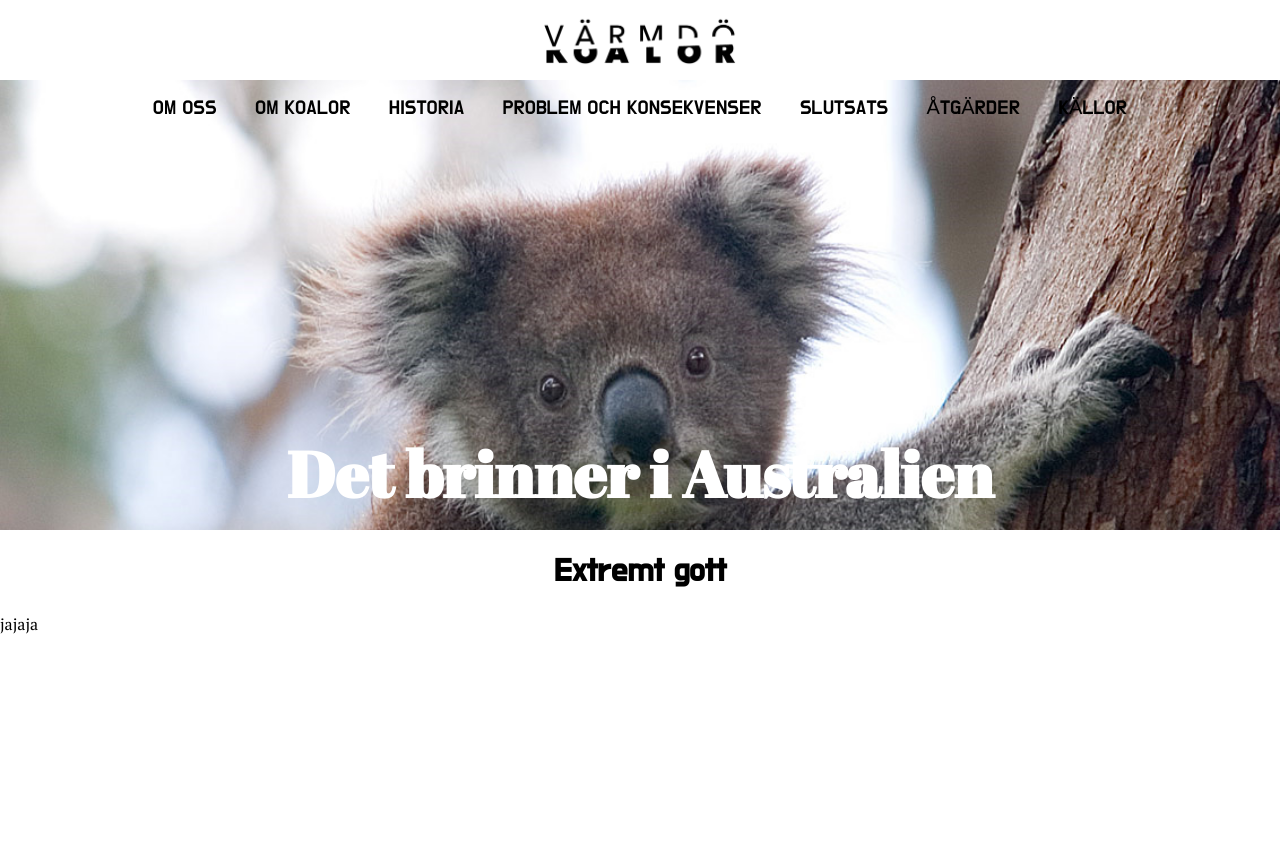
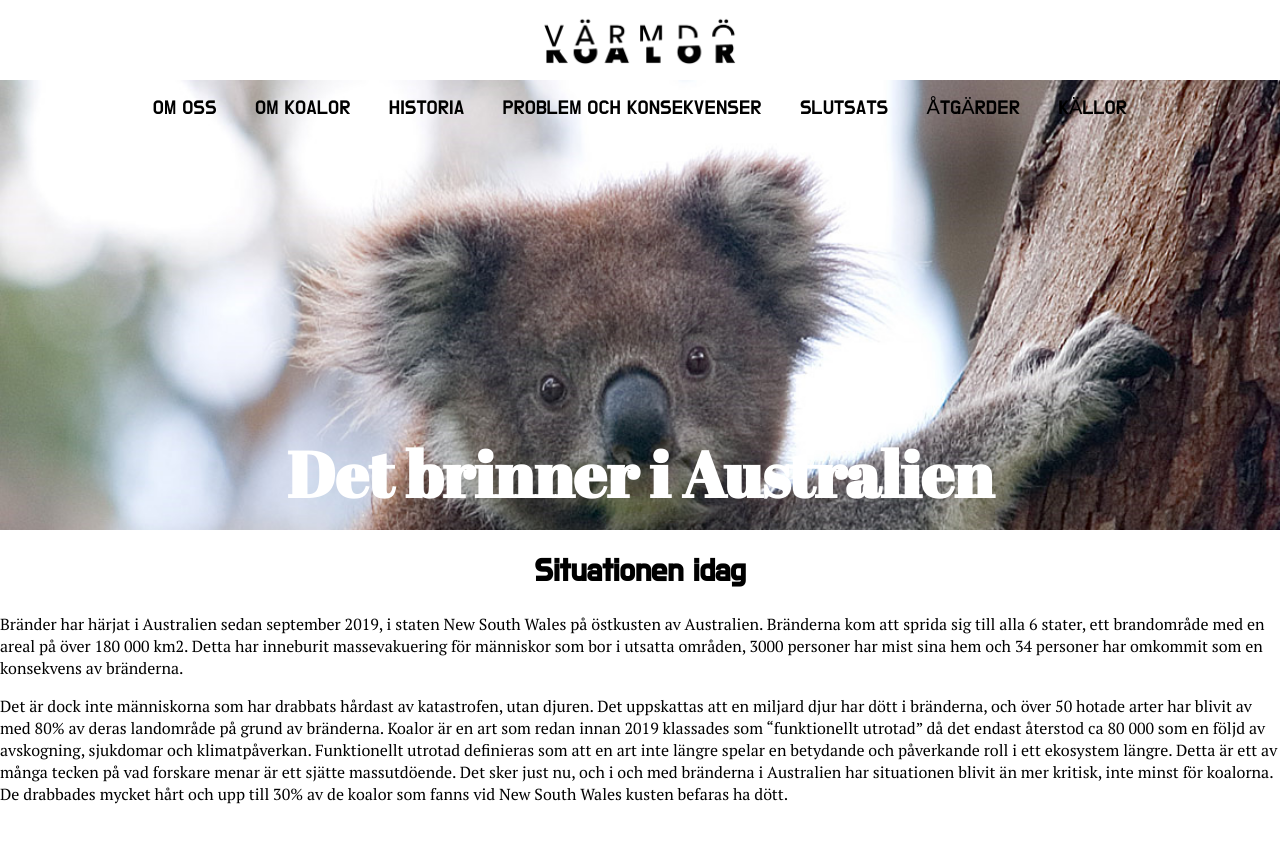
Before and after one commit to limbero/stackars-koalorna, a Jekyll site: the page built from _atgarder/atgarder.md, in a window 1280 px wide. Shown: the top 843 px of the page. Built offline with Jekyll 4.4.1, drawn with Linux system fonts in a browser that asks for light colours; comment, search, counter and statistics services are not loaded.

Commit message:
Update atgarder.md

```diff
--- a/_atgarder/atgarder.md
+++ b/_atgarder/atgarder.md
@@ -1,5 +1,7 @@
 ---
 layout: default
 ---
-# Extremt gott
-jajaja
+# Situationen idag
+Bränder har härjat i Australien sedan september 2019, i staten New South Wales på östkusten av Australien. Bränderna kom att sprida sig till alla 6 stater, ett brandområde med en areal på över 180 000 km2. Detta har inneburit massevakuering för människor som bor i utsatta områden, 3000 personer har mist sina hem och 34 personer har omkommit som en konsekvens av bränderna.
+
+Det är dock inte människorna som har drabbats hårdast av katastrofen, utan djuren. Det uppskattas att en miljard djur har dött i bränderna, och över 50 hotade arter har blivit av med 80% av deras landområde på grund av bränderna. Koalor är en art som redan innan 2019 klassades som “funktionellt utrotad” då det endast återstod ca 80 000 som en följd av avskogning, sjukdomar och klimatpåverkan. Funktionellt utrotad definieras som att en art inte längre spelar en betydande och påverkande roll i ett ekosystem längre. Detta är ett av många tecken på vad forskare menar är ett sjätte massutdöende. Det sker just nu, och i och med bränderna i Australien har situationen blivit än mer kritisk, inte minst för koalorna. De drabbades mycket hårt och upp till 30% av de koalor som fanns vid New South Wales kusten befaras ha dött.
```
